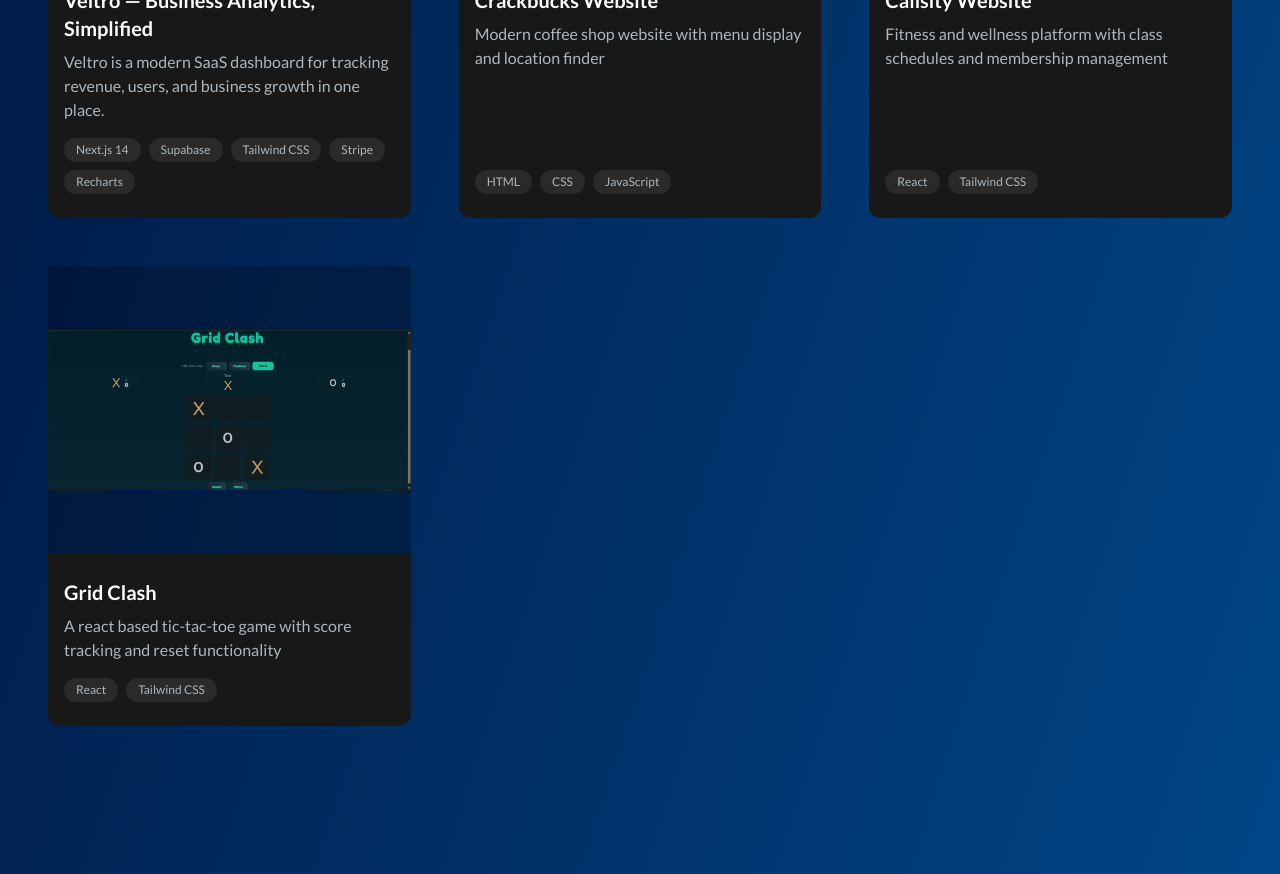
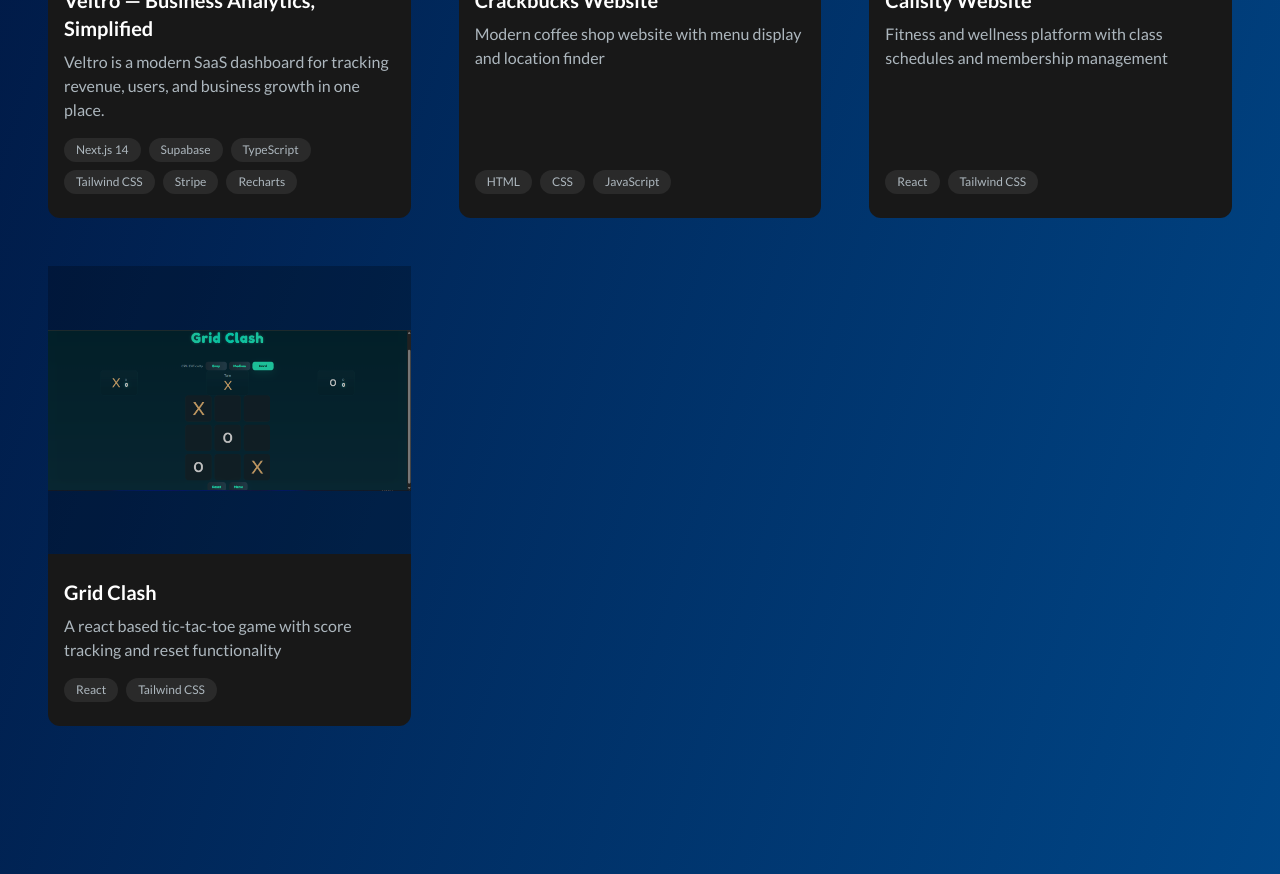
Before and after one commit to FOLADAVE/Folarin-Obajenihi, a Next.js app: page / in a window 1280 px wide. Shown: the part 2540-3414 px from the top of the page. Built offline with nearby package versions, Linux system fonts and the light colour scheme.

Commit message:
fix: update tech stack in ProjectsSection to include TypeScript

```diff
--- a/app/components/ProjectsSection.jsx
+++ b/app/components/ProjectsSection.jsx
@@ -38,7 +38,7 @@ const projectsData = [
     tag: ["All", "Web"],
     gitUrl: "https://github.com/FOLADAVE/veltro",
     previewUrl: "https://veltro-plum.vercel.app/",
-    techStack: ["Next.js 14", "Supabase", "Tailwind CSS", "Stripe", "Recharts"],
+    techStack: ["Next.js 14", "Supabase", "TypeScript", "Tailwind CSS", "Stripe", "Recharts"],
     isClientProject: false,
   },
   {
```
